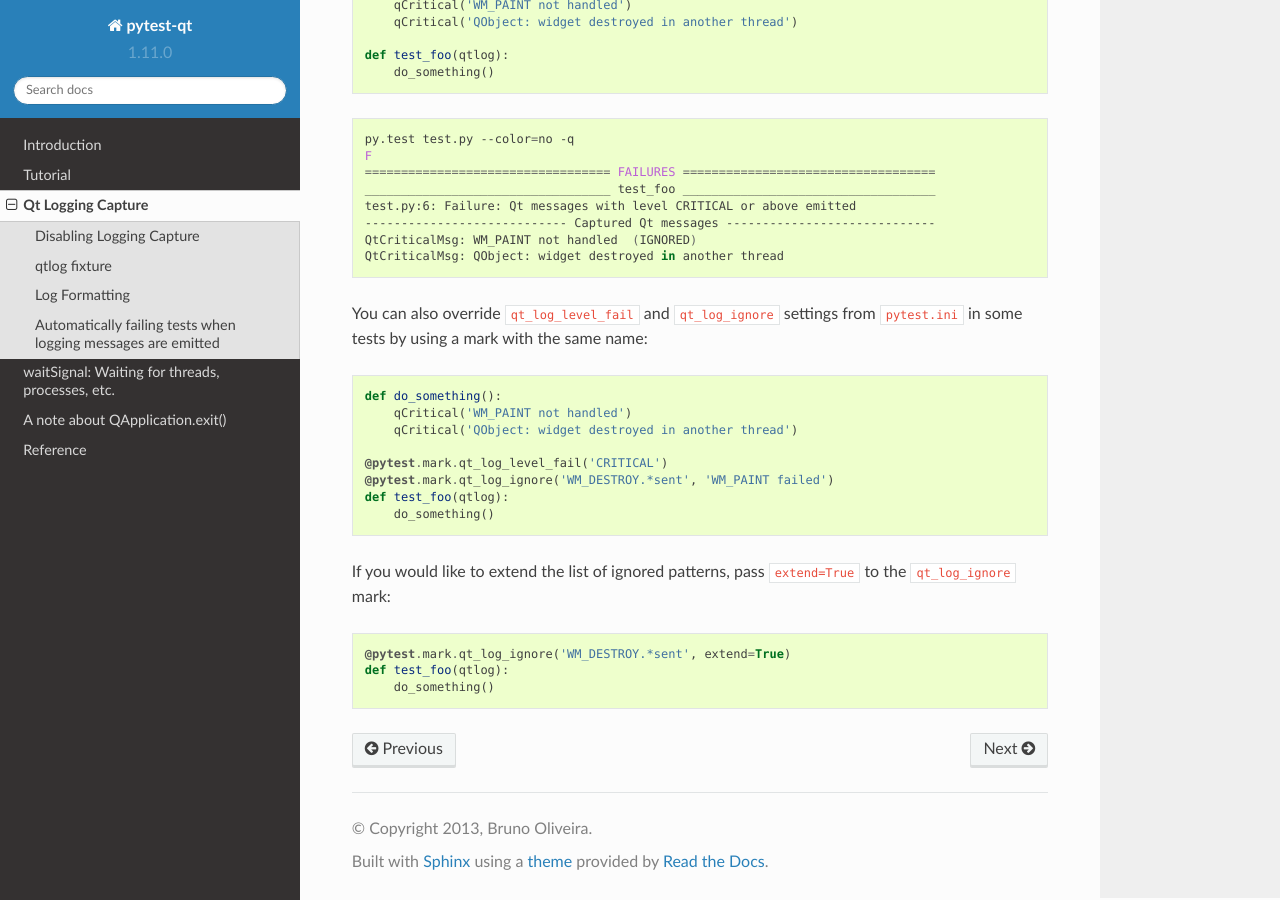
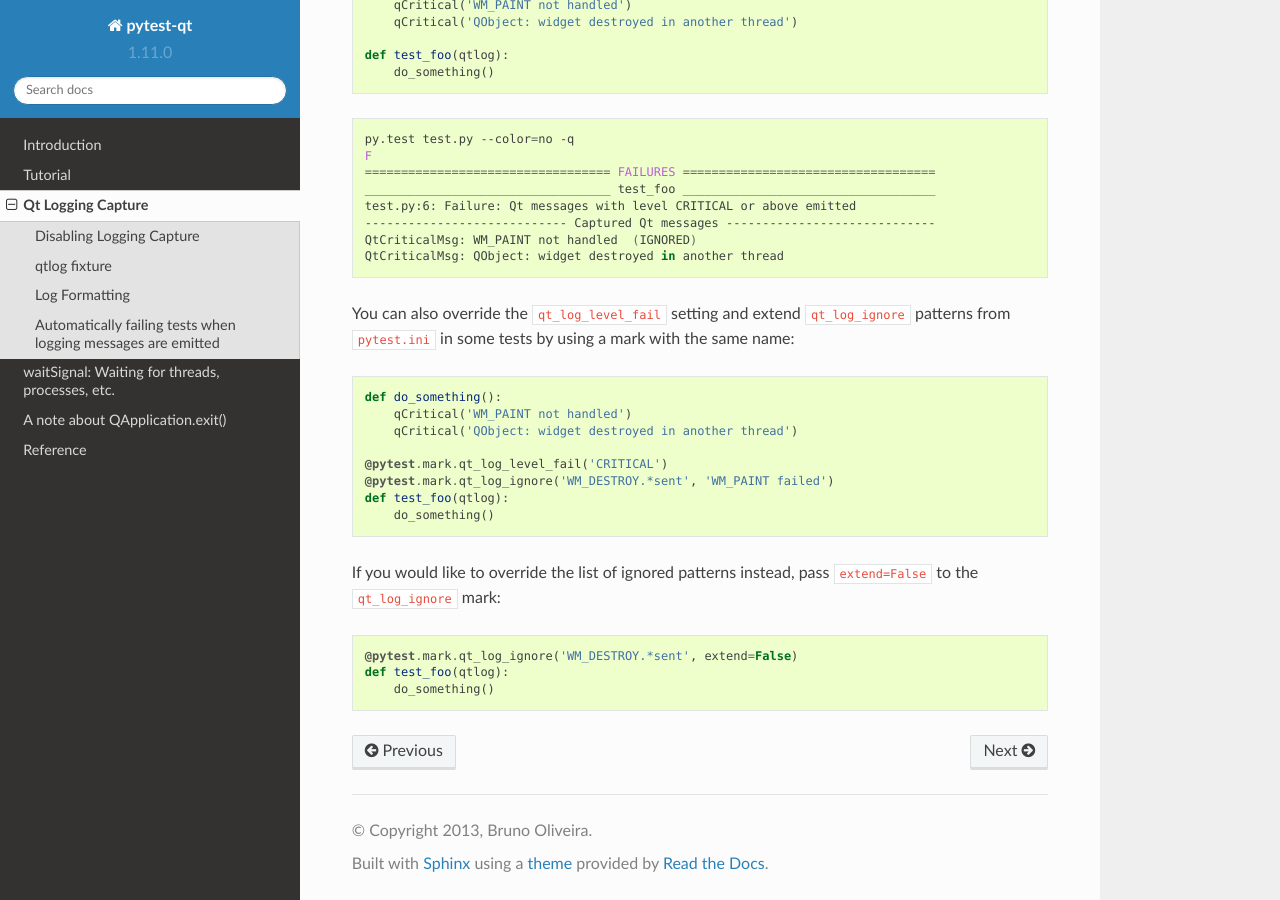
Before and after one commit to pytest-dev/pytest-qt, a Sphinx documentation site: the page built from docs/logging.rst, in a window 1280 px wide and 900 px high, scrolled down 3631 px. Built offline with Sphinx 7.4.7 and the Read the Docs theme 2.0.0, drawn with Linux system fonts in a browser that asks for light colours; pages that are not in the unit, such as notebooks, are missing from menus.

Commit message:
Default to extend=True for qt_log_ignore mark

```diff
--- a/docs/logging.rst
+++ b/docs/logging.rst
@@ -219,8 +219,9 @@
     QtCriticalMsg: QObject: widget destroyed in another thread
 
 
-You can also override ``qt_log_level_fail`` and ``qt_log_ignore`` settings
-from ``pytest.ini`` in some tests by using a mark with the same name:
+You can also override the ``qt_log_level_fail`` setting and extend
+``qt_log_ignore`` patterns from ``pytest.ini`` in some tests by using a mark
+with the same name:
 
 .. code-block:: python
 
@@ -233,11 +234,11 @@
     def test_foo(qtlog):
         do_something()
 
-If you would like to extend the list of ignored patterns, pass ``extend=True``
-to the ``qt_log_ignore`` mark:
+If you would like to override the list of ignored patterns instead, pass
+``extend=False`` to the ``qt_log_ignore`` mark:
 
 .. code-block:: python
 
-    @pytest.mark.qt_log_ignore('WM_DESTROY.*sent', extend=True)
+    @pytest.mark.qt_log_ignore('WM_DESTROY.*sent', extend=False)
     def test_foo(qtlog):
         do_something()
```
Also changed, not shown: CHANGELOG.rst (+11 -0 lines), 2 other files.
